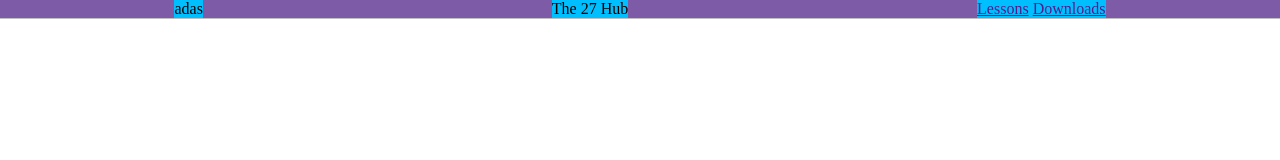
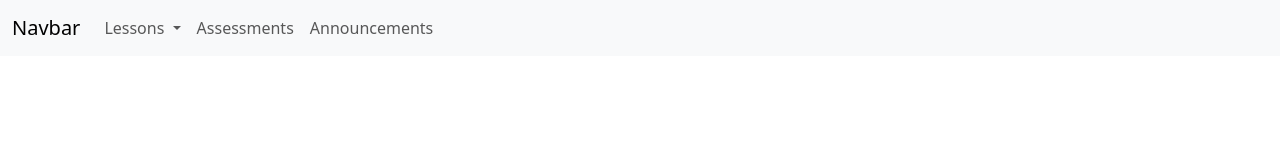
Before and after one commit to SMC-27/smc-27.github.io, a plain HTML site: page index.html in a window 1280 px wide. Drawn offline with nearby package versions, Linux system fonts and the light colour scheme.

Commit message:
Update index.html

```diff
--- a/index.html
+++ b/index.html
@@ -3,26 +3,42 @@
 <head>
     <meta charset="UTF-8">
     <meta name="viewport" content="width=device-width, initial-scale=1.0">
-    <title>SMC-27 CS3 Portal - Main</title>
-    <link rel="stylesheet" href="style.css">
+    <title>Document</title>
+    <link href="https://cdn.jsdelivr.net/npm/bootstrap@5.3.2/dist/css/bootstrap.min.css" rel="stylesheet" integrity="sha384-T3c6CoIi6uLrA9TneNEoa7RxnatzjcDSCmG1MXxSR1GAsXEV/Dwwykc2MPK8M2HN" crossorigin="anonymous">
+
 </head>
 <body>
-    <div class="container">
-        <ul class="navbar">
-            <li class="nitem logo">adas</li>
-            <li class="nitem logotxt">The 27 Hub</li>
-            <li class="nitem links">
-                <a href="">Lessons</a>
-                <a href=""></a>
-                <a href=""></a>
-                <a href=""></a>
-                <a href="">Downloads</a>
-            </li>
-        </ul>
+    <nav class="navbar navbar-expand-sm bg-body-tertiary">
+        <div class="container-fluid">
+          <a class="navbar-brand" href="#">Navbar</a>
+          <button class="navbar-toggler" type="button" data-bs-toggle="collapse" data-bs-target="#navbarNavDropdown" aria-controls="navbarNavDropdown" aria-expanded="false" aria-label="Toggle navigation">
+            <span class="navbar-toggler-icon"></span>
+          </button>
+          <div class="collapse navbar-collapse" id="navbarNavDropdown">
+            <ul class="navbar-nav">
+                <li class="nav-item dropdown">
+                    <a class="nav-link dropdown-toggle" href="#" role="button" data-bs-toggle="dropdown" aria-expanded="false">
+                      Lessons
+                    </a>
+                    <ul class="dropdown-menu">
+                      <li><a class="dropdown-item" href="#">1st Quarter</a></li>
+                      <li><a class="dropdown-item disabled" href="#">2nd Quarter</a></li>
+                      <li><a class="dropdown-item disabled" href="#">3rd Quarter</a></li>
+                      <li><a class="dropdown-item disabled" href="#">4th Quarter</a></li>
+                    </ul>
+                  </li>
+              <li class="nav-item">
+                <a class="nav-link" href="#">Assessments</a>
+              </li>
+              <li class="nav-item">
+                <a class="nav-link" href="#">Announcements</a>
+              </li>
+            </ul>
+          </div>
+        </div>
+      </nav>
 
 
-
-        <div class="footer"></div>
-    </div>
+    <script src="https://cdn.jsdelivr.net/npm/bootstrap@5.3.2/dist/js/bootstrap.bundle.min.js" integrity="sha384-C6RzsynM9kWDrMNeT87bh95OGNyZPhcTNXj1NW7RuBCsyN/o0jlpcV8Qyq46cDfL" crossorigin="anonymous"></script>
 </body>
 </html>
```
